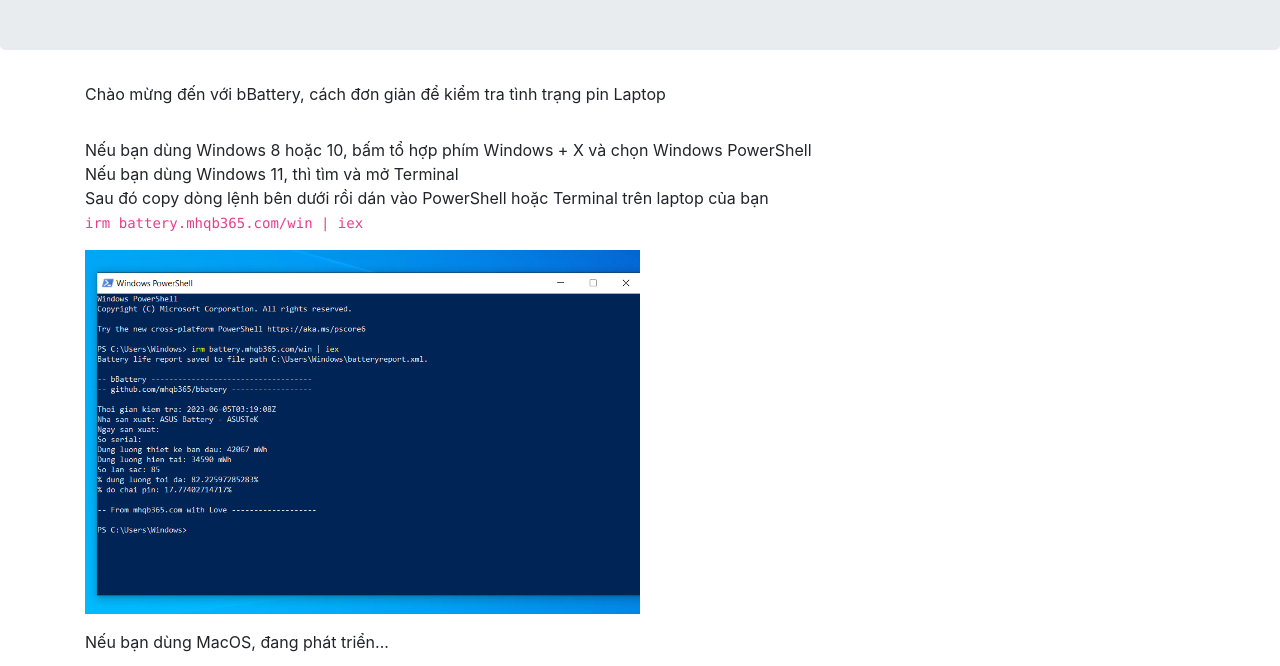
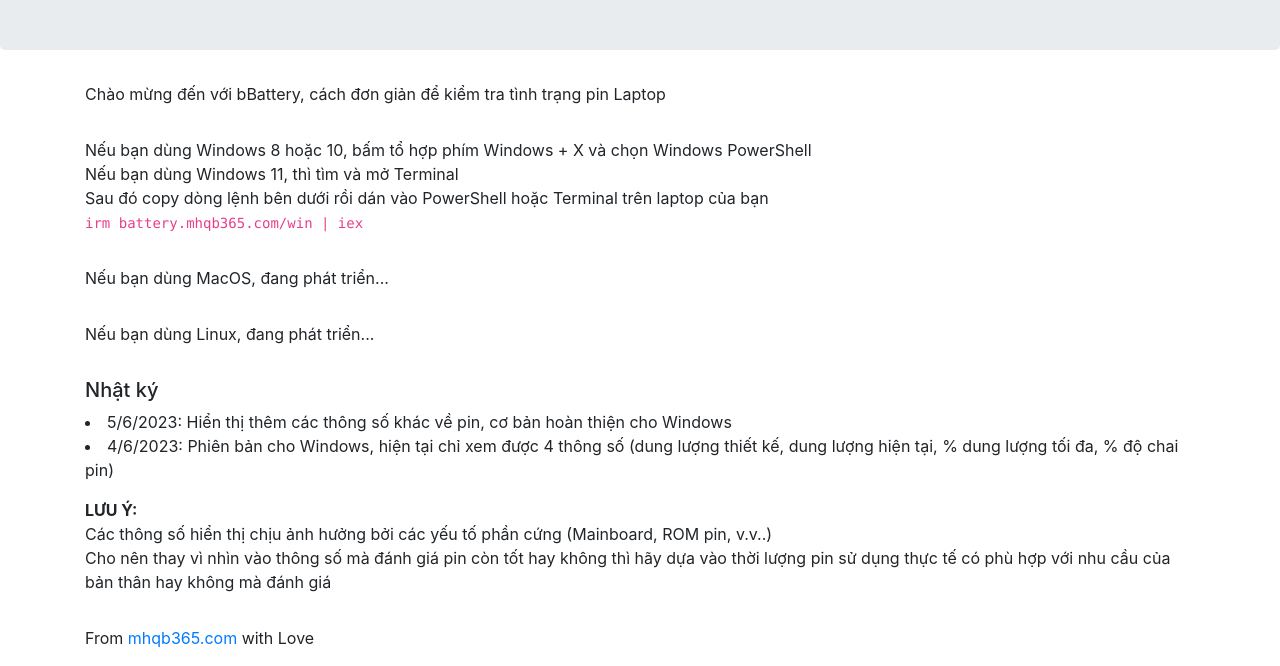
Before and after one commit to mhqb365/bbattery, a website: page public/index.html in a window 1280 px wide. Shown: the part 134-800 px from the top of the page. Drawn offline with nearby package versions, Linux system fonts and the light colour scheme.

Commit message:
:rocket:

```diff
--- a/public/index.html
+++ b/public/index.html
@@ -53,7 +53,6 @@
             <br />
             <code>irm battery.mhqb365.com/win | iex</code>
           </p>
-          <img class="w-50" src="./bBattery.png" />
         </div>
         <div class="col-12 mb-3">
           <p>Nếu bạn dùng MacOS, đang phát triển...</p>
```
Also changed, not shown: public/bBattery.png (deleted).
